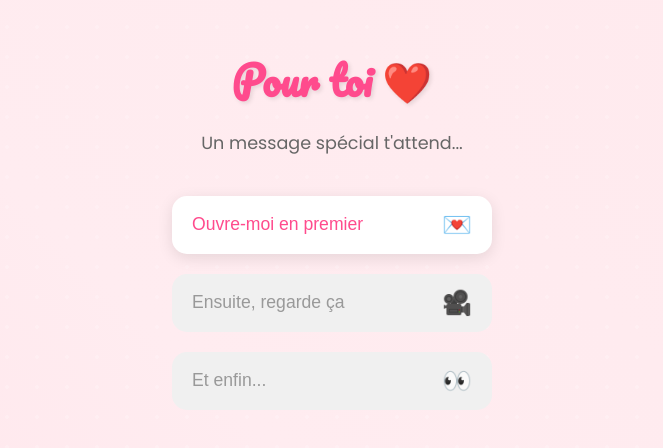
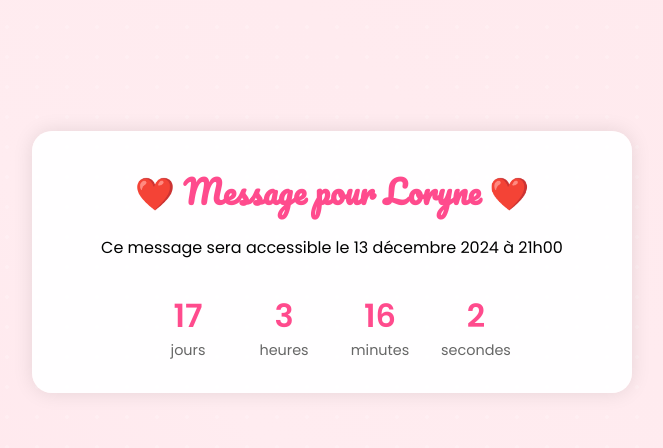
Before and after one commit to hugoperon/birthdayloryne, a plain HTML site: page index.html in a window 1280 px wide. Shown: the part 138-586 px from the top of the page, without its empty margins (308-971 px from the left). Drawn offline with Linux system fonts and the light colour scheme.

Commit message:
compte a rebourd

```diff
--- a/script.js
+++ b/script.js
@@ -3,6 +3,90 @@ let btn2 = document.getElementById('btn2');
 let btn3 = document.getElementById('btn3');
 let messageText = document.getElementById('messageText');
 
+// Définition de la date cible
+const targetDate = new Date('2024-12-13T21:00:00');
+
+// Variable pour stocker le contenu original
+let originalContent = '';
+
+function initializePage() {
+    // Sauvegarder le contenu original
+    originalContent = document.body.innerHTML;
+    checkAndUpdateContent();
+}
+
+function checkAndUpdateContent() {
+    const currentDate = new Date();
+    if (currentDate < targetDate) {
+        // Si la date actuelle est avant la date cible
+        document.body.innerHTML = `
+            <div class="locked-message">
+                <h1>❤️ Message pour Loryne ❤️</h1>
+                <p>Ce message sera accessible le 13 décembre 2024 à 21h00</p>
+                <div class="countdown" id="countdown"></div>
+            </div>
+        `;
+        startCountdown();
+    } else {
+        // Si la date est atteinte, afficher le contenu original
+        document.body.innerHTML = originalContent;
+        // Réinitialiser les événements des boutons
+        initializeButtons();
+    }
+}
+
+function startCountdown() {
+    const countdownElement = document.getElementById('countdown');
+
+    function updateCountdown() {
+        const currentDate = new Date();
+        const timeDifference = targetDate - currentDate;
+
+        if (timeDifference <= 0) {
+            // Au lieu de recharger la page, on affiche le contenu original
+            document.body.innerHTML = originalContent;
+            // Réinitialiser les événements des boutons
+            initializeButtons();
+            return;
+        }
+
+        const days = Math.floor(timeDifference / (1000 * 60 * 60 * 24));
+        const hours = Math.floor((timeDifference % (1000 * 60 * 60 * 24)) / (1000 * 60 * 60));
+        const minutes = Math.floor((timeDifference % (1000 * 60 * 60)) / (1000 * 60));
+        const seconds = Math.floor((timeDifference % (1000 * 60)) / 1000);
+
+        countdownElement.innerHTML = `
+            <div class="countdown-item">
+                <span class="number">${days}</span>
+                <span class="label">jours</span>
+            </div>
+            <div class="countdown-item">
+                <span class="number">${hours}</span>
+                <span class="label">heures</span>
+            </div>
+            <div class="countdown-item">
+                <span class="number">${minutes}</span>
+                <span class="label">minutes</span>
+            </div>
+            <div class="countdown-item">
+                <span class="number">${seconds}</span>
+                <span class="label">secondes</span>
+            </div>
+        `;
+    }
+
+    updateCountdown();
+    setInterval(updateCountdown, 1000);
+}
+
+// Fonction pour réinitialiser les événements des boutons
+function initializeButtons() {
+    let btn1 = document.getElementById('btn1');
+    let btn2 = document.getElementById('btn2');
+    let btn3 = document.getElementById('btn3');
+    let messageText = document.getElementById('messageText');
+
+    // Réinitialiser vos événements de boutons ici
     btn1.addEventListener('click', () => {
         messageText.className = 'love-message';
         messageText.innerHTML = `
@@ -55,15 +139,8 @@ btn1.addEventListener('click', () => {
         btn1.disabled = true;
     });
 
-btn2.addEventListener('click', () => {
-    // Remplacez l'URL par celle de votre vidéo YouTube
-    window.open('https://www.youtube.com/watch?v=VOTRE_ID_VIDEO', '_blank');
-    btn3.disabled = false;
-    btn2.disabled = true;
-});
+    // Répétez pour les autres boutons...
+}
 
-btn3.addEventListener('click', () => {
-    messageText.innerHTML = "Regarde Hugo dans les yeux maintenant, il a quelque chose à te donner ❤️";
-    messageText.classList.add('visible');
-    btn3.disabled = true;
-});
+// Modifier l'appel initial
+window.onload = initializePage;
--- a/style.css
+++ b/style.css
@@ -219,3 +219,49 @@ body::before {
         font-size: 1.3rem;
     }
 }
+
+/* Ajoutez ces styles pour le message de verrouillage */
+.locked-message {
+    position: fixed;
+    top: 50%;
+    left: 50%;
+    transform: translate(-50%, -50%);
+    text-align: center;
+    background: rgba(255, 255, 255, 0.95);
+    padding: 2rem;
+    border-radius: 20px;
+    box-shadow: 0 0 20px rgba(0, 0, 0, 0.1);
+    width: 90%;
+    max-width: 600px;
+}
+
+.locked-message h1 {
+    color: #ff4b8d;
+    margin-bottom: 1rem;
+    font-family: 'Pacifico', cursive;
+}
+
+.countdown {
+    display: flex;
+    justify-content: center;
+    gap: 1rem;
+    margin-top: 2rem;
+}
+
+.countdown-item {
+    display: flex;
+    flex-direction: column;
+    align-items: center;
+    min-width: 80px;
+}
+
+.countdown .number {
+    font-size: 2rem;
+    font-weight: bold;
+    color: #ff4b8d;
+}
+
+.countdown .label {
+    font-size: 0.9rem;
+    color: #666;
+}
```
Lines whose indentation alone changed are shown as unchanged.
